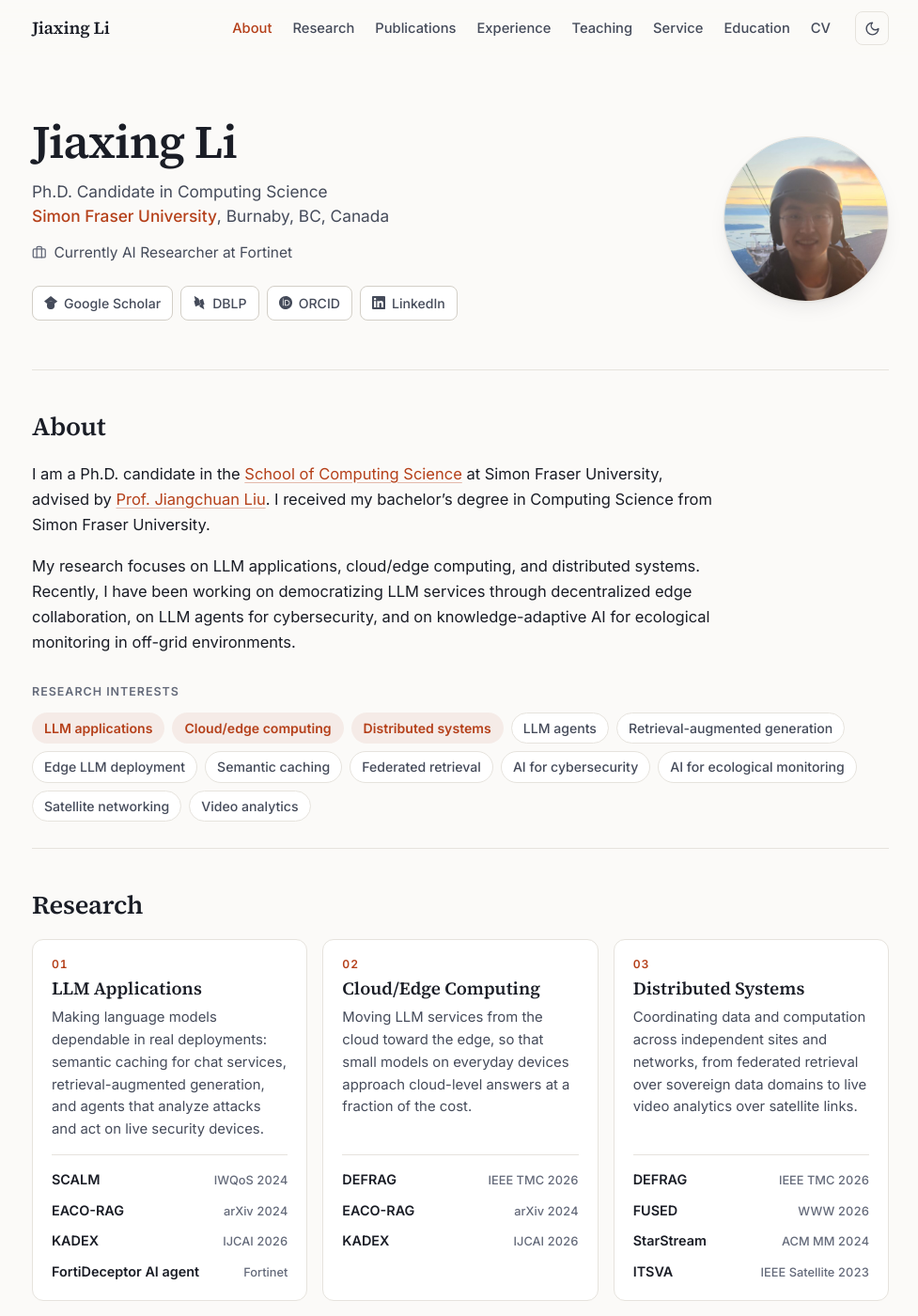
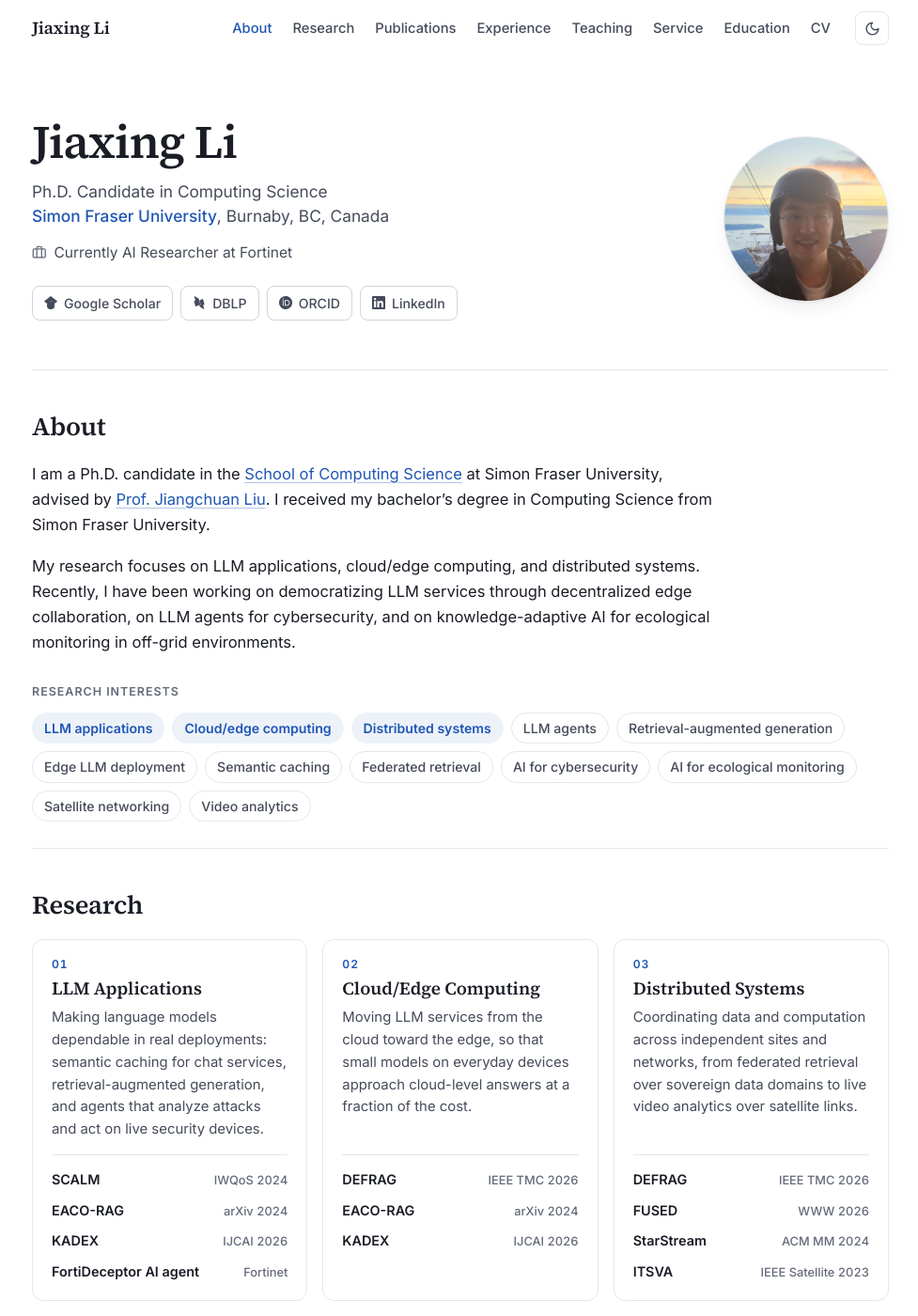
Before and after one commit to JiaxingLi-SFU/JiaxingLi-SFU.github.io, a Jekyll site: the page built from index.md, in a window 1280 px wide and 1400 px high. Shown: the whole window at 94% size, without its empty margins (150-1127 px from the left). Built offline with Jekyll 4.4.1, drawn with Linux system fonts in a browser that asks for light colours.

Commit message:
Switch to a white, cool-gray palette with a blue accent
The warm off-white background, warm grays and brick accent read as
yellowish. Use a white background, cool gray borders and chips, and a
blue accent (#1f56b4; #8ab4f8 in dark mode). The CV headings follow.
The Best Paper badge keeps its gold.

Co-Authored-By: Claude Opus 5.5 <noreply@anthropic.com>
Claude-Session: https://claude.ai/code/session_0193679TpAPSb23k6vAr88pu

```diff
--- a/_includes/head.html
+++ b/_includes/head.html
@@ -24,7 +24,7 @@
 <meta name="twitter:card" content="summary">
 
 <meta name="color-scheme" content="light dark">
-<meta name="theme-color" content="#fbfaf8" media="(prefers-color-scheme: light)">
+<meta name="theme-color" content="#ffffff" media="(prefers-color-scheme: light)">
 <meta name="theme-color" content="#121417" media="(prefers-color-scheme: dark)">
 <link rel="icon" href="{{ '/images/favicon.svg' | relative_url }}" type="image/svg+xml">
 <link rel="alternate icon" href="{{ '/images/favicon.ico' | relative_url }}">
--- a/assets/css/cv.css
+++ b/assets/css/cv.css
@@ -64,10 +64,10 @@
   --ink: #1a1d26;
   --ink-2: #3f4555;
   --muted: #5d6373;
-  --rule: #d6d2ca;
-  --accent: #a33a17;
+  --rule: #d5d9df;
+  --accent: #1f4fa0;
   --paper: #ffffff;
-  --desk: #ecebe7;
+  --desk: #eceef1;
   --font-sans: "Inter", ui-sans-serif, system-ui, -apple-system, "Segoe UI", Roboto, "Helvetica Neue", Arial, sans-serif;
   --font-serif: "Source Serif 4", "Iowan Old Style", "Palatino Linotype", Palatino, Georgia, serif;
   color-scheme: light;
--- a/assets/css/style.css
+++ b/assets/css/style.css
@@ -54,23 +54,23 @@
 
 /* ------------------------------------------------------------------
    Design tokens
-   A quiet academic palette: warm white paper, ink text, one brick accent.
+   A quiet academic palette: white paper, cool grays, one blue accent.
    ------------------------------------------------------------------ */
 :root {
-  --bg: #fbfaf8;
+  --bg: #ffffff;
   --surface: #ffffff;
   --text: #1a1d26;
   --text-2: #454b5a;
   --muted: #646a7a;
-  --border: #e6e3dd;
-  --border-strong: #d3cfc7;
-  --accent: #b5401a;
-  --accent-soft: rgba(181, 64, 26, 0.08);
-  --chip: #f1eee9;
+  --border: #e4e7ec;
+  --border-strong: #d0d5dd;
+  --accent: #1f56b4;
+  --accent-soft: rgba(31, 86, 180, 0.08);
+  --chip: #f2f4f7;
   --award-bg: #fbf0d4;
   --award-text: #7a5300;
-  --code-bg: #f4f2ee;
-  --header-bg: rgba(251, 250, 248, 0.88);
+  --code-bg: #f5f6f8;
+  --header-bg: rgba(255, 255, 255, 0.88);
   --figure-bg: #ffffff;
   --shadow: 0 1px 2px rgba(26, 29, 38, 0.04), 0 10px 28px -14px rgba(26, 29, 38, 0.18);
 
@@ -94,14 +94,14 @@
     --muted: #9aa0ab;
     --border: #2a2e35;
     --border-strong: #3a3f47;
-    --accent: #f0915f;
-    --accent-soft: rgba(240, 145, 95, 0.12);
+    --accent: #8ab4f8;
+    --accent-soft: rgba(138, 180, 248, 0.12);
     --chip: #23272d;
     --award-bg: rgba(245, 198, 106, 0.14);
     --award-text: #f2c66d;
     --code-bg: #1d2025;
     --header-bg: rgba(18, 20, 23, 0.86);
-    --figure-bg: #f3f3f1;
+    --figure-bg: #f4f5f7;
     --shadow: 0 1px 2px rgba(0, 0, 0, 0.35);
     color-scheme: dark;
   }
@@ -115,14 +115,14 @@
   --muted: #9aa0ab;
   --border: #2a2e35;
   --border-strong: #3a3f47;
-  --accent: #f0915f;
-  --accent-soft: rgba(240, 145, 95, 0.12);
+  --accent: #8ab4f8;
+  --accent-soft: rgba(138, 180, 248, 0.12);
   --chip: #23272d;
   --award-bg: rgba(245, 198, 106, 0.14);
   --award-text: #f2c66d;
   --code-bg: #1d2025;
   --header-bg: rgba(18, 20, 23, 0.86);
-  --figure-bg: #f3f3f1;
+  --figure-bg: #f4f5f7;
   --shadow: 0 1px 2px rgba(0, 0, 0, 0.35);
   color-scheme: dark;
 }
```
Also changed, not shown: 1 other file.
